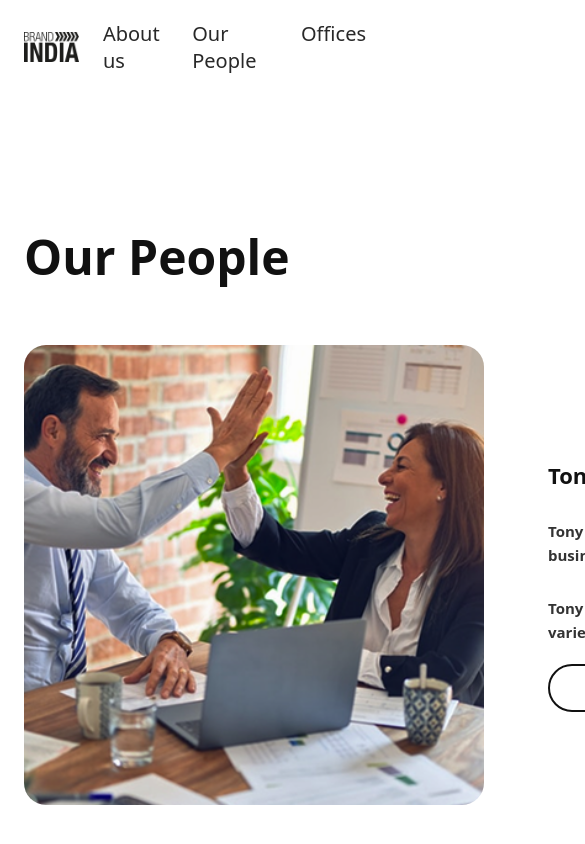
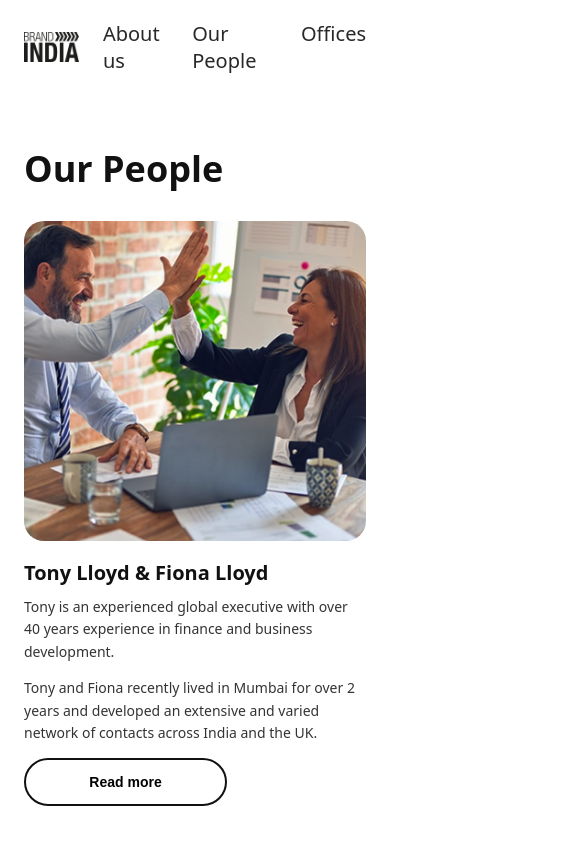
Before and after one commit to Tural-Allahverdiyev/brand-india-website, a React (Vite) app: page /people in a window 390 px wide. Shown: the top 844 px of the page, 585 px wide, since content can reach past the window. Built offline with nearby package versions, Linux system fonts and the light colour scheme.

Commit message:
Fix People page mobile layout (stacked)

```diff
--- a/src/styles/people.css
+++ b/src/styles/people.css
@@ -84,49 +84,69 @@
   transform: scale(0.97);
 }
 
-/* ===== MOBILE FIX ===== */
-@media (max-width: 768px) {
-  .peopleGrid {
-    display: flex;
-    flex-direction: column;
-    gap: 48px;
+/* ===== MOBILE: People page fix (stack everything) ===== */
+@media (max-width: 900px) {
+  /* page padding */
+  .peoplePage {
+    padding: 50px 0;
   }
 
-  .personCard {
-    display: flex;
-    flex-direction: column;
-    align-items: center;
-    text-align: center;
+  /* title */
+  .peopleTitle {
+    font-size: 36px;
+    margin: 0 0 28px;
+    text-align: left;
   }
 
-  .personCard__media {
-    width: 100%;
+  /* force single column for both rows */
+  .peopleRow,
+  .peopleRow--reverse {
+    display: grid !important;
+    grid-template-columns: 1fr !important;
+    gap: 18px !important;
+    margin-bottom: 40px !important;
+    align-items: start !important;
   }
 
-  .personCard__media img {
-    width: 100%;
-    height: auto;
-    border-radius: 20px;
+  /* image wrap full width */
+  .peopleImageWrap {
+    width: 100% !important;
+    height: 320px !important;
+    border-radius: 20px !important;
   }
 
-  .personCard__body {
-    margin-top: 20px;
-    max-width: 90%;
+  .peopleImage {
+    width: 100% !important;
+    height: 100% !important;
+    object-fit: cover !important;
   }
 
-  .personCard__name {
-    font-size: 22px;
-    font-weight: 600;
-    margin-bottom: 12px;
+  /* text box full width under image */
+  .peopleTextBox {
+    width: 100% !important;
+    text-align: left !important;
   }
 
-  .personCard__text {
-    font-size: 15px;
-    line-height: 1.6;
-    margin-bottom: 16px;
+  /* make text readable */
+  .peopleName {
+    font-size: 20px !important;
+    font-weight: 600 !important;
+    margin: 0 0 10px !important;
   }
 
-  .personCard__btn {
-    margin: 0 auto;
+  .peopleText {
+    font-size: 14px !important;
+    font-weight: 500 !important;
+    line-height: 1.6 !important;
+    margin: 0 0 14px !important;
+  }
+
+  /* button aligned left (or center if you want) */
+  .readMoreBtn {
+    width: 203px !important;
+    height: 48px !important; /* hündürlük az */
+    border-radius: 40px !important;
+    border: 2px solid #111 !important;
+    margin: 0 !important;
   }
 }
```
